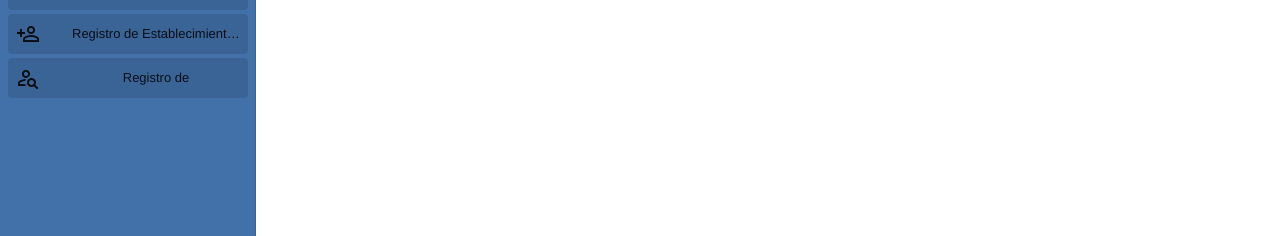
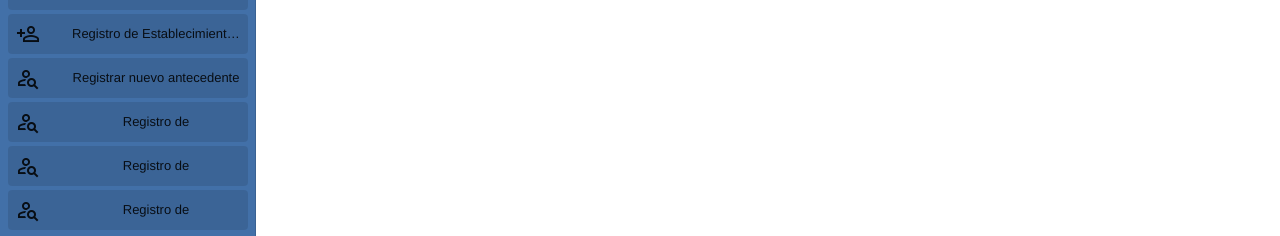
Before and after one commit to neiraRail/isoft-epi-ui, a Vue app: page / in a window 1280 px wide. Shown: the part 303-539 px from the top of the page. Built offline with nearby package versions, Linux system fonts and the light colour scheme.

Commit message:
se agregan mas links

```diff
--- a/src/App.vue
+++ b/src/App.vue
@@ -22,7 +22,6 @@
           <v-list-item-icon>
             <v-icon>{{ item.icon }}</v-icon>
           </v-list-item-icon>
-
           <v-list-item-content>
             <v-list-item-title>{{ item.title }}</v-list-item-title>
           </v-list-item-content>
@@ -93,16 +92,12 @@
           { title: 'Home', icon: 'mdi-account-details', to:"/"  },
           { title: 'Registros de Pacientes', icon: 'mdi-account-group', to:"/"},
           { title: 'Registro de Establecimientos', icon: 'mdi-account-plus-outline', to:"/" },
+          { title: 'Registrar nuevo antecedente', icon: 'mdi-account-search-outline', to:"/" },
+          { title: 'Registro de ', icon: 'mdi-account-search-outline', to:"/" },
+          { title: 'Registro de ', icon: 'mdi-account-search-outline', to:"/" },
           { title: 'Registro de ', icon: 'mdi-account-search-outline', to:"/" },
         ],
-        links: [
-        'Home |',
-        'About Us |',
-        'Team |',
-        'Services |',
-        'Blog |',
-        'Contact Us',
-      ],
+
     }),
   }
 
--- a/src/views/Home.vue
+++ b/src/views/Home.vue
@@ -1,6 +1,6 @@
 <template>
   <div class="f1">
-    //<PacienteFormulario />
+    <PacienteFormulario />
   </div>
 
 </template>
```
